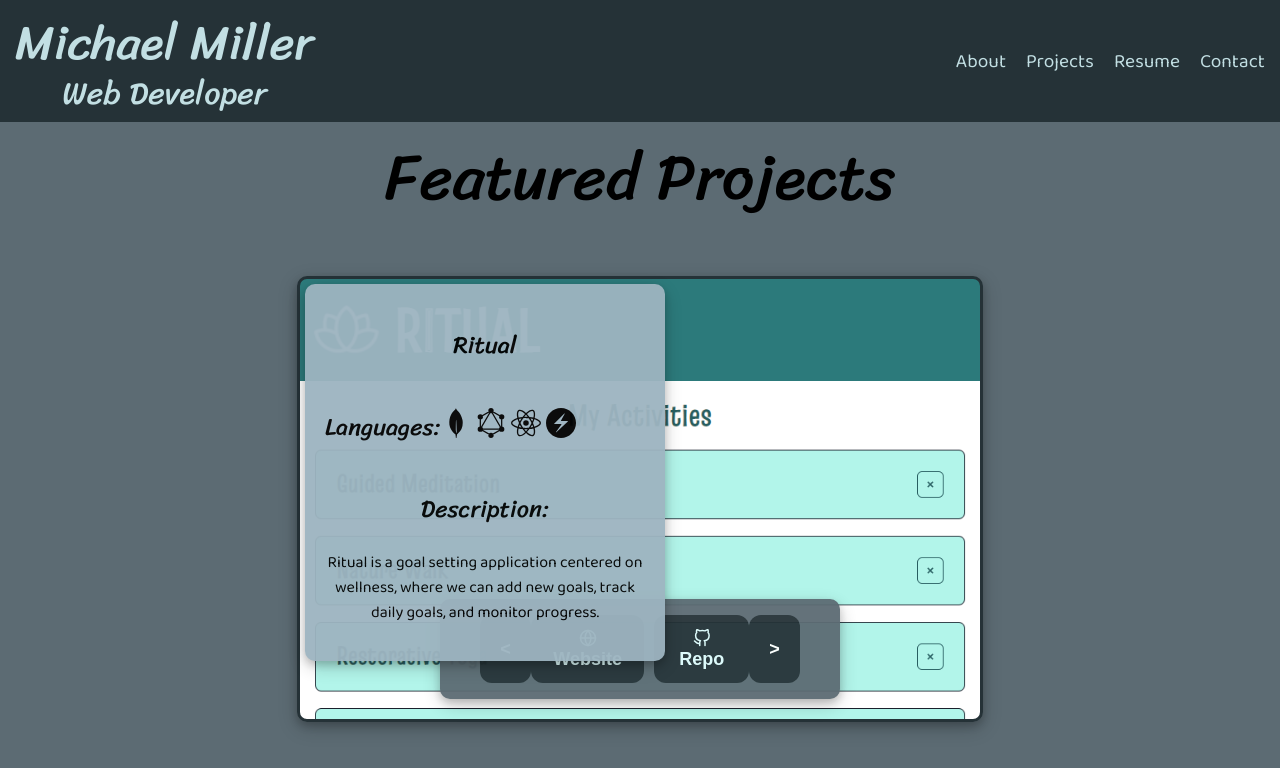
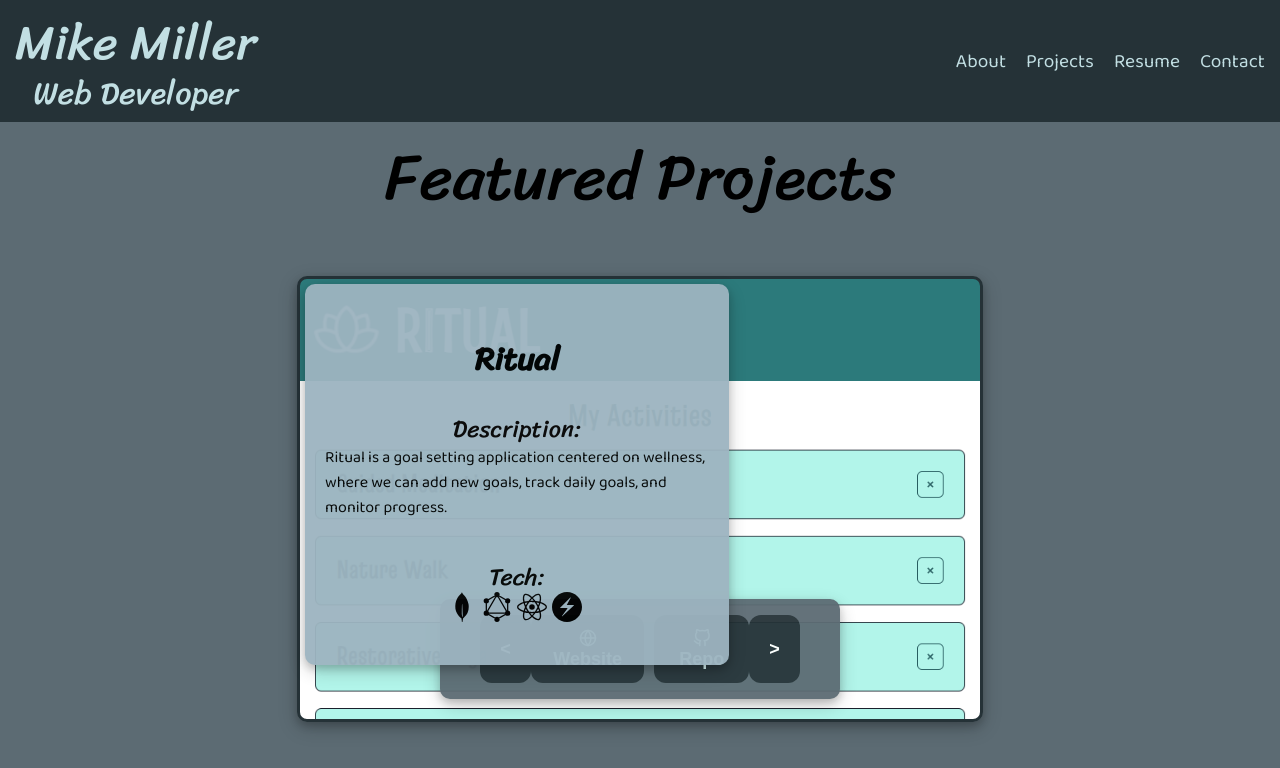
Before and after one commit to mimi5930/mike-miller-dev-port, a React (Create React App) app: page /portfolio in a window 1280 px wide. Shown: the top 768 px of the page. Built offline with nearby package versions, Linux system fonts and the light colour scheme.

Commit message:
added project transition animation

```diff
--- a/src/components/Navbar.jsx
+++ b/src/components/Navbar.jsx
@@ -21,7 +21,7 @@ export default function Navbar() {
   return (
     <section className={`nav-container ${scroll && 'nav-container-scrolled'}`}>
       <div className="title-container">
-        <h1>Michael Miller</h1>
+        <h1>Mike Miller</h1>
         <h2>Web Developer</h2>
       </div>
       <ul>
--- a/src/components/ProjectDescription.jsx
+++ b/src/components/ProjectDescription.jsx
@@ -4,10 +4,15 @@ export default function ProjectDescription({ title, languages, description }) {
   return (
     <div className="project-info-card">
       <div className="project-title-container">
-        <h2>{title}</h2>
+        <h2 className="project-title">{title}</h2>
+      </div>
+      <div>
+        <h2 className="title">Description:</h2>
+        <p className="description">{description}</p>
       </div>
       <div className="language-container">
-        <h2>Languages:</h2>
+        <h2 className="title">Tech:</h2>
+        <div className="language-list">
           {languages.map(language => {
             if (language.icon !== null) {
               return (
@@ -21,14 +26,7 @@ export default function ProjectDescription({ title, languages, description }) {
             }
           })}
         </div>
-      <div>
-        <h2>Description:</h2>
-        <p className="description">{description}</p>
       </div>
     </div>
   );
 }
-
-// TODO: Fix language line height
-// TODO: Resize and reorder text
-// TODO: Add tooltip
--- a/src/components/styles/project-description.css
+++ b/src/components/styles/project-description.css
@@ -5,7 +5,7 @@
   background-color: var(--box-color);
   text-align: center;
   min-height: 20vh;
-  width: 25vw;
+  width: 30vw;
   border-radius: 10px;
   padding: 20px;
   box-shadow: 0 4px 8px 0 #00000033, 0 6px 20px 0 #00000030;
@@ -23,15 +23,31 @@
   align-items: center;
 }
 
+.project-title {
+  font-size: 2em;
+  font-weight: bold;
+  margin-bottom: 0;
+}
+
 .language-container {
   display: flex;
+  flex-direction: column;
   align-items: center;
 }
 
-.language-container .description {
-  border-top: 3px solid var(--header-bg-color);
-  padding: 20px 0px;
+.title {
+  margin-bottom: 0;
+}
+
+.description {
   text-align: left;
+  margin-top: -5px;
+}
+
+.language-list {
+  display: flex;
+  align-items: center;
+  margin-top: -20px;
 }
 
 .languages {
@@ -58,7 +74,7 @@
   position: absolute;
   z-index: 1;
   width: 120px;
-  bottom: 100%;
+  bottom: 90%;
   left: 50%;
   margin-left: -60px;
   transition: opacity 0.5s;
@@ -72,7 +88,7 @@
   margin-left: -5px;
   border-width: 5px;
   border-style: solid;
-  border-color: black transparent transparent transparent;
+  border-color: var(--header-bg-color) transparent transparent transparent;
 }
 
 .language-icon-container:hover .tooltip {
--- a/src/pages/Portfolio.jsx
+++ b/src/pages/Portfolio.jsx
@@ -97,7 +97,7 @@ const projects = [
       { title: 'Javascript', icon: <SiJavascript /> }
     ],
     description:
-      "Brenda Jacobson's website to provide her students and parents with recourses for children.",
+      "Brenda Jacobson's website to provide parents with recourses for children.",
     url: 'https://mimi5930.github.io/kids-visits/',
     gitHub: 'https://github.com/mimi5930/kids-visits'
   }
@@ -115,6 +115,7 @@ export default function Portfolio() {
         style={{
           backgroundImage: `url(${require(`../img/projects/${projects[currentProject].pic}`)})`
         }}
+        key={Math.random()}
       >
         <ProjectNavigation
           projectsLength={projects.length}
--- a/src/pages/style/portfolio.css
+++ b/src/pages/style/portfolio.css
@@ -4,6 +4,7 @@
   flex-direction: column;
   justify-content: center;
   align-items: center;
+  overflow-x: hidden;
 }
 
 .portfolio-page-title {
@@ -27,4 +28,27 @@
   background-position-y: top;
   background-repeat: no-repeat;
   background-size: cover;
+  animation: move-left 0.2s ease-in, enter-right 0.2s 0.2s ease-out;
 }
+
+@keyframes move-left {
+  0% {
+    transform: translateX(0);
+    filter: blur(10px) grayscale(100%);
+  }
+  100% {
+    transform: translateX(-1500px);
+    filter: blur(0) grayscale(100%);
+  }
+}
+
+@keyframes enter-right {
+  0% {
+    transform: translateX(1500px);
+    filter: blur(10px);
+  }
+  100% {
+    transform: translateX(0);
+    filter: blur(0);
+  }
+}
```
Lines whose indentation alone changed are shown as unchanged.
